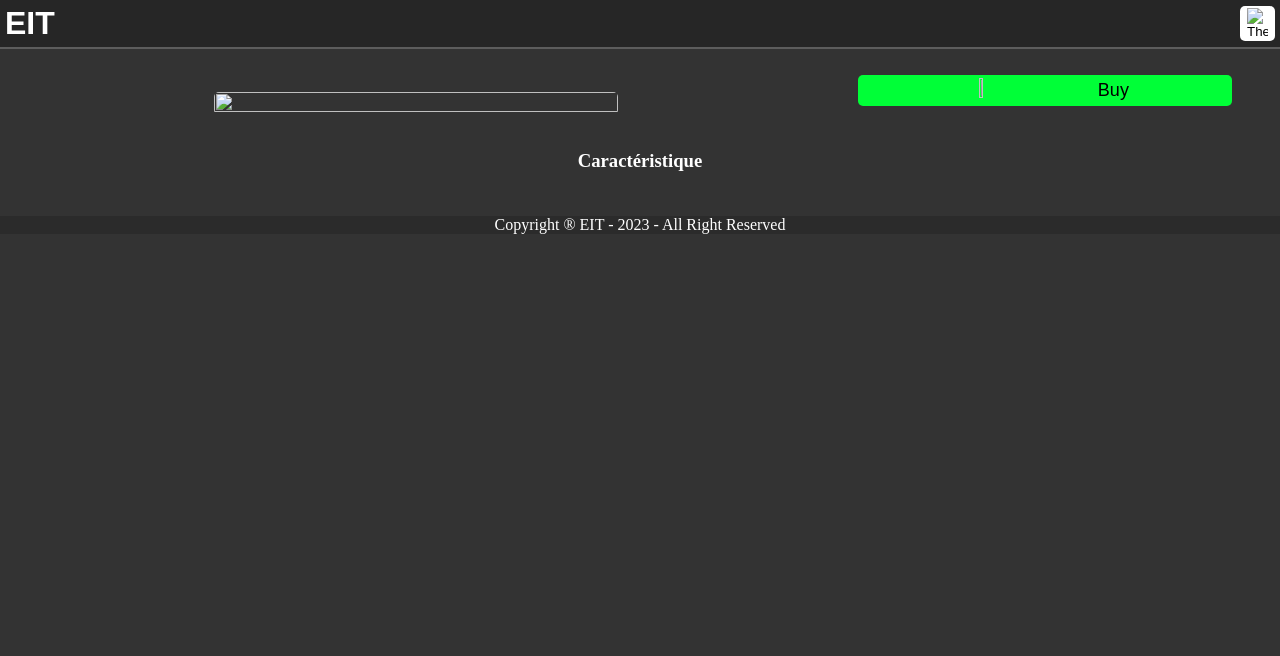
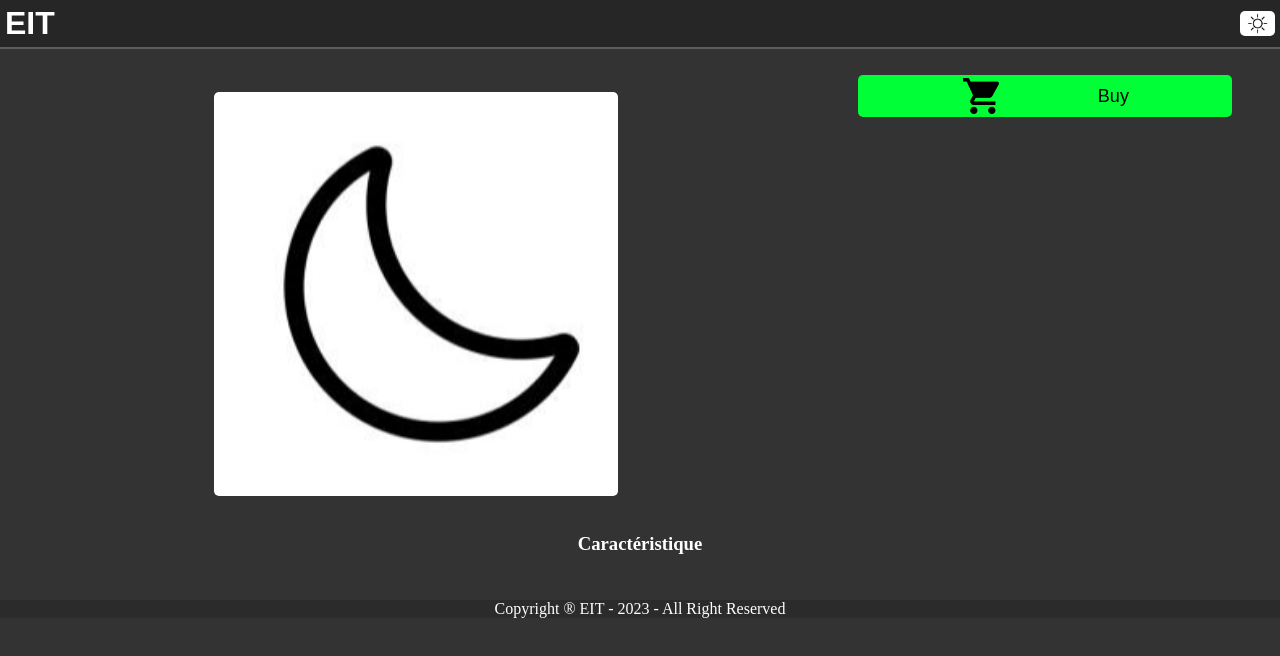
Before and after one commit to Youcto/EIT, a plain HTML site: page fr/LampLed.html in a window 1280 px wide. Drawn offline with Linux system fonts and the light colour scheme.

Commit message:
Update LampLed.html

```diff
--- a/fr/LampLed.html
+++ b/fr/LampLed.html
@@ -4,7 +4,7 @@
     <meta charset="UTF-8">
     <meta name="viewport" content="width=device-width, initial-scale=1.0">
     <title>EIT - Lampe Led RGBA</title>
-    <link rel="shortcut icon" href="./img/Logo.png" type="image/x-icon">
+    <link rel="shortcut icon" href="/EIT/cdn/img/Logo.png" type="image/x-icon">
 </head>
 <body class="dark" style="margin: 0; height: 100%; width: 100%;">
     <style>
@@ -39,13 +39,13 @@
                 document.body.classList.remove("fade");
                 if (localStorage.getItem("theme") === "light") {
                     localStorage.setItem("theme", "dark");
-                    this.querySelector("img").src = "./img/sun.png";
+                    this.querySelector("img").src = "/EIT/cdn/img/sun.png";
                     document.body.classList.remove("light");
                     document.body.classList.add("dark");
                     document.body.classList.add("fade");
                 } else {
                     localStorage.setItem("theme", "light");
-                    this.querySelector("img").src = "./img/moon.png";
+                    this.querySelector("img").src = "/EIT/cdn/img/moon.png";
                     document.body.classList.remove("dark");
                     document.body.classList.add("light");
                     document.body.classList.add("fade");
@@ -53,7 +53,7 @@
                 this.classList.add("fade");
                 setTimeout(function() { document.body.classList.remove("fade"); }, 500)'
                 id="theme" style="cursor: pointer; display: flex; margin: 5px; height: 100%;width: 35px; border: 1px solid rgba(255, 255, 255, 0.5); border-radius: 5px; background: white;">
-                    <img style="height: 100%;width: 100%;" src="./img/sun.png" alt="Theme">
+                    <img style="height: 100%;width: 100%;" src="/EIT/cdn/img/sun.png" alt="Theme">
                 </button>
             </div>
         </div>
@@ -64,24 +64,24 @@
                         <button onclick='
                             if (localStorage.getItem("imageId") === "4") {
                                 localStorage.setItem("imageId", "1");
-                                this.innerHTML = "<img style=\"height: 100%;width: 100%;\" src=\"./img/caddie.png\">";
+                                this.innerHTML = "<img style=\"height: 100%;width: 100%;\" src=\"/EIT/cdn/img/caddie.png\">";
                                 return;
                             }
                             if (localStorage.getItem("imageId") === "1" || localStorage.getItem("imageId") === null || localStorage.getItem("imageId") === undefined) {
                                 localStorage.setItem("imageId", "2");
-                                this.innerHTML = "<img style=\"height: 100%;width: 100%;\" src=\"./img/moon.png\">";
+                                this.innerHTML = "<img style=\"height: 100%;width: 100%;\" src=\"/EIT/cdn/img/moon.png\">";
                                 return;
                             }
                             if (localStorage.getItem("imageId") === "2") {
                                 localStorage.setItem("imageId", "3");
-                                this.innerHTML = "<img style=\"height: 100%;width: 100%;\" src=\"./img/sun.png\">";
+                                this.innerHTML = "<img style=\"height: 100%;width: 100%;\" src=\"/EIT/cdn/img/sun.png\">";
                                 return;
                             }
                             if (localStorage.getItem("imageId") === "3") {
                                 localStorage.setItem("imageId", "4");
-                                this.innerHTML = "<img style=\"height: 100%;width: 100%;\" src=\"./img/Logo.png\">";
+                                this.innerHTML = "<img style=\"height: 100%;width: 100%;\" src=\"/EIT/cdn/img/Logo.png\">";
                                 return;
-                            }' style="height: 50%; width: 50%; background: transparent; border: 0; cursor: pointer;"><img style="height: 100%; width: 100%; border-radius: 5px; height: 100%;" src="./img/moon.png" alt=""></button>
+                            }' style="height: 50%; width: 50%; background: transparent; border: 0; cursor: pointer;"><img style="height: 100%; width: 100%; border-radius: 5px; height: 100%;" src="/EIT/cdn/img/moon.png" alt=""></button>
                     </div>
                 </div>
             </div>
@@ -92,7 +92,7 @@
                         <span style="display: block; text-align: center; margin: 15px;" id="description"></span>
                         <span style="display: block; text-align: center; margin: 2px;" id="price"></span>
                         <div style="display: flex; align-items: end; justify-content: center; margin: 5px;">
-                            <button id="buy" style="font-size: large; cursor: pointer; background: #00ff37; border-radius: 5px; border: 0; display: flex; justify-content: space-evenly; align-items: center; height: 50%; width: 90%; margin: 5px;"><img style="height: 25%; width: 10%; margin: 2px;" src="./img/caddie.png"><span aria-label="Buy" style="color: black;">Buy</span></button>
+                            <button id="buy" style="font-size: large; cursor: pointer; background: #00ff37; border-radius: 5px; border: 0; display: flex; justify-content: space-evenly; align-items: center; height: 50%; width: 90%; margin: 5px;"><img style="height: 25%; width: 10%; margin: 2px;" src="/EIT/cdn/img/caddie.png"><span aria-label="Buy" style="color: black;">Buy</span></button>
                         </div>
                     </div>
                 </div>
@@ -117,9 +117,9 @@
     <script>
         if (localStorage.getItem("theme") === undefined || localStorage.getItem("theme") === null) localStorage.setItem("theme", "dark");
         if (localStorage.getItem("theme") === "dark") {
-            document.getElementById("theme").querySelector("img").src = "./img/sun.png";
+            document.getElementById("theme").querySelector("img").src = "/EIT/cdn/img/sun.png";
         } else {
-            document.getElementById("theme").querySelector("img").src = "./img/moon.png";
+            document.getElementById("theme").querySelector("img").src = "/EIT/cdn/img/moon.png";
             document.body.classList.remove("dark");
             document.body.classList.add("light");
         }
```
